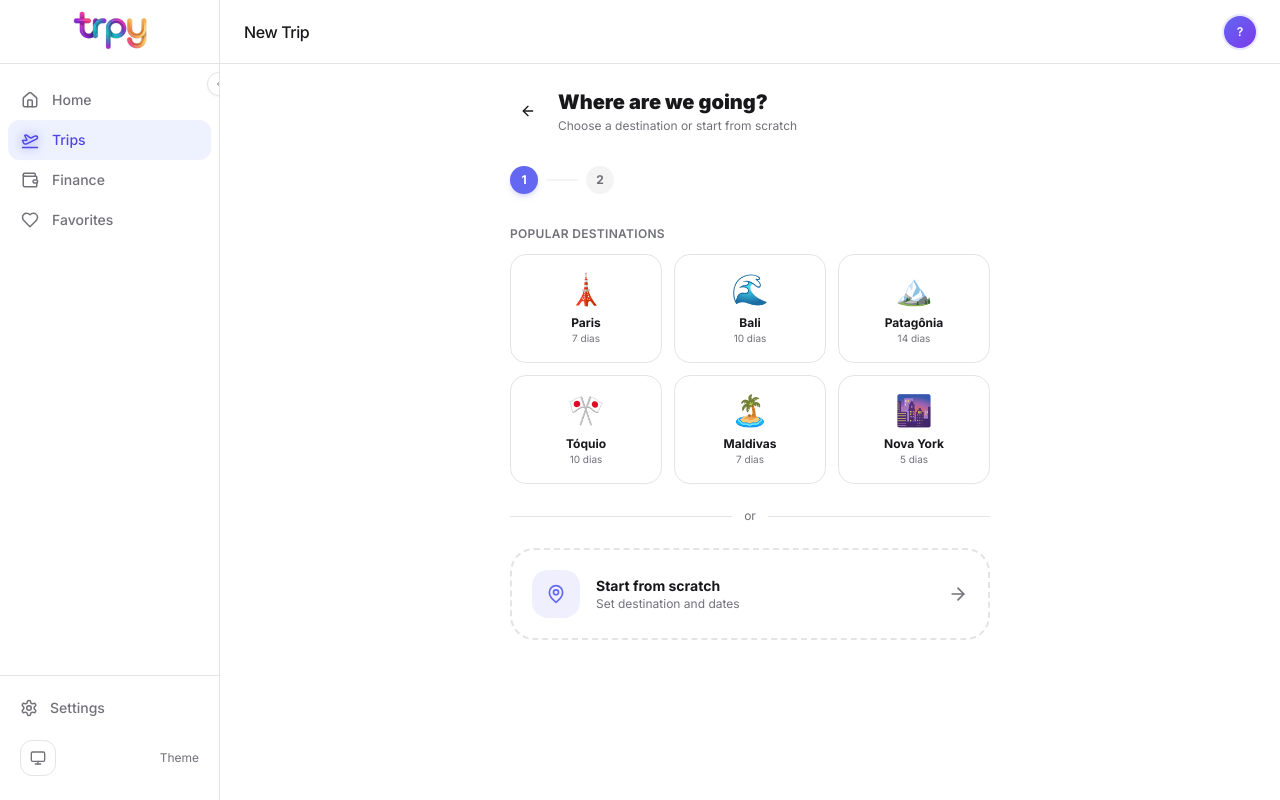
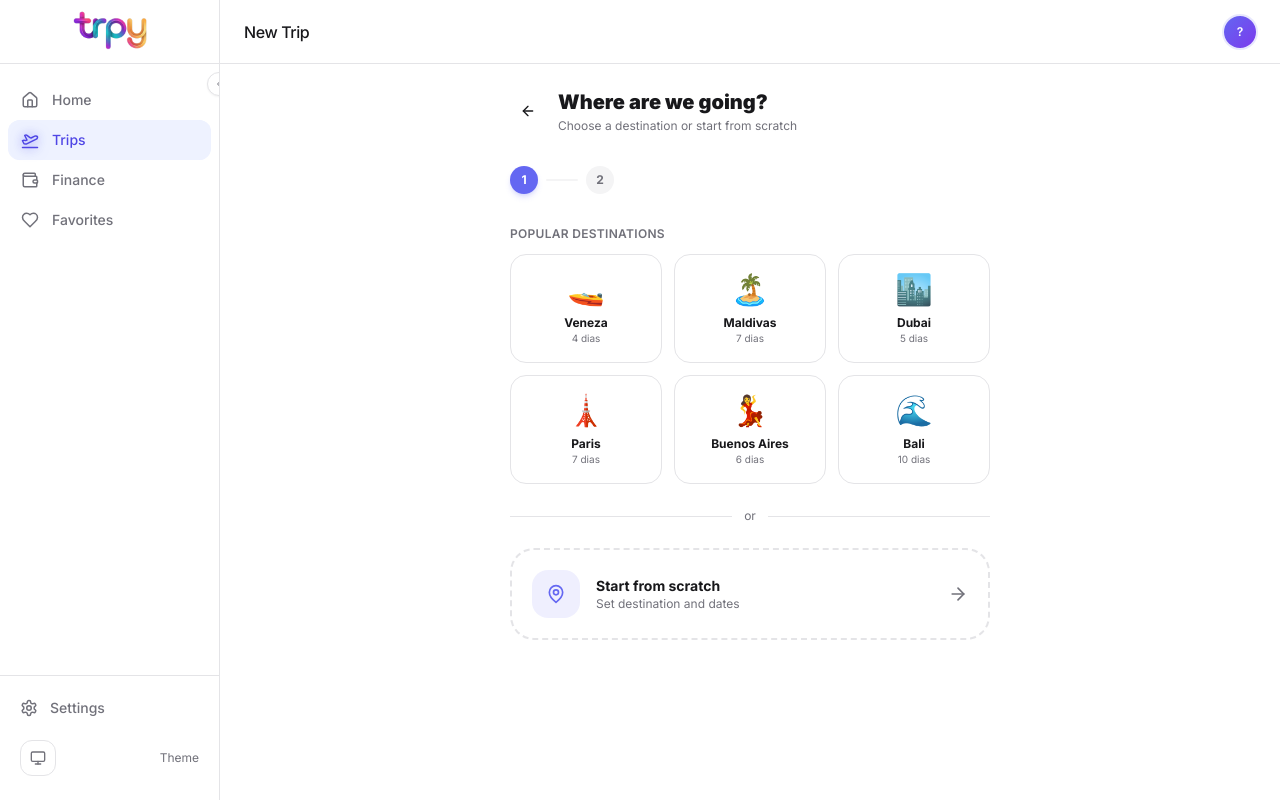
Before and after one commit to nandopandp-cloud/trpy, a Next.js app in the folder apps/web/: page /dashboard/trips/new in a window 1280 px wide. Built offline with nearby package versions, Linux system fonts and the light colour scheme; no server answers; a web font is replaced by a local one.

Commit message:
new-trip

```diff
--- a/apps/web/app/dashboard/trips/new/page.tsx
+++ b/apps/web/app/dashboard/trips/new/page.tsx
@@ -1,30 +1,27 @@
 'use client';
 
-import { useState } from 'react';
+import { useState, useMemo } from 'react';
 import { useRouter } from 'next/navigation';
 import { motion, AnimatePresence } from 'framer-motion';
 import { ArrowLeft, ArrowRight, Check, MapPin, Calendar, Wallet, Sparkles } from 'lucide-react';
+import { addDays, format } from 'date-fns';
 import { toast } from 'sonner';
 import { useCreateTrip } from '@/hooks/useTrips';
 import { TripForm, type TripFormValues } from '@/components/trips/trip-form';
 import { Button } from '@/components/ui/button';
 import { cn } from '@/lib/utils';
 import { useLocale, t } from '@/lib/i18n';
-
-const INSPIRATIONS = [
-  { emoji: '🗼', label: 'Paris', desc: '7 dias' },
-  { emoji: '🌊', label: 'Bali', desc: '10 dias' },
-  { emoji: '🏔️', label: 'Patagônia', desc: '14 dias' },
-  { emoji: '🎌', label: 'Tóquio', desc: '10 dias' },
-  { emoji: '🏝️', label: 'Maldivas', desc: '7 dias' },
-  { emoji: '🌆', label: 'Nova York', desc: '5 dias' },
-];
+import { getRandomDestinations, type DestinationTemplate } from '@/lib/destination-templates';
 
 export default function NewTripPage() {
   const router = useRouter();
   const [locale] = useLocale();
   const createTrip = useCreateTrip();
   const [step, setStep] = useState<'inspire' | 'form'>('inspire');
+  const [selectedTemplate, setSelectedTemplate] = useState<DestinationTemplate | null>(null);
+
+  // Get random 6 destinations on mount
+  const inspirations = useMemo(() => getRandomDestinations(6), []);
 
   async function handleSubmit(values: TripFormValues) {
     try {
@@ -38,6 +35,16 @@ export default function NewTripPage() {
     } catch (e) {
       toast.error((e as Error).message ?? t(locale, 'new_trip.error'));
     }
+  }
+
+  function handleSelectDestination(template: DestinationTemplate) {
+    const tomorrow = addDays(new Date(), 1);
+    const endDate = addDays(tomorrow, template.durationDays);
+
+    setSelectedTemplate({
+      ...template,
+    });
+    setStep('form');
   }
 
   return (
@@ -105,21 +112,21 @@ export default function NewTripPage() {
                   {t(locale, 'new_trip.popular')}
                 </p>
                 <div className="grid grid-cols-3 gap-3">
-                  {INSPIRATIONS.map((ins, i) => (
+                  {inspirations.map((template, i) => (
                     <motion.button
-                      key={ins.label}
+                      key={template.id}
                       initial={{ opacity: 0, scale: 0.9 }}
                       animate={{ opacity: 1, scale: 1 }}
                       transition={{ delay: i * 0.05 }}
                       whileHover={{ y: -3 }}
                       whileTap={{ scale: 0.95 }}
-                      onClick={() => setStep('form')}
+                      onClick={() => handleSelectDestination(template)}
                       className="flex flex-col items-center gap-2 p-4 rounded-2xl border border-border bg-card hover:border-primary/40 hover:bg-primary/5 transition-all group"
                     >
-                      <span className="text-3xl group-hover:scale-110 transition-transform">{ins.emoji}</span>
+                      <span className="text-3xl group-hover:scale-110 transition-transform">{template.emoji}</span>
                       <div className="text-center">
-                        <p className="text-xs font-bold text-foreground">{ins.label}</p>
-                        <p className="text-[10px] text-muted-foreground">{ins.desc}</p>
+                        <p className="text-xs font-bold text-foreground">{template.label}</p>
+                        <p className="text-[10px] text-muted-foreground">{template.durationDays} dias</p>
                       </div>
                     </motion.button>
                   ))}
@@ -163,7 +170,30 @@ export default function NewTripPage() {
               transition={{ duration: 0.25 }}
             >
               <div className="rounded-3xl border border-border bg-card p-6 shadow-card">
-                <TripForm onSubmit={handleSubmit} submitLabel={t(locale, 'trips.create')} />
+                {selectedTemplate && (
+                  <div className="mb-6 p-4 rounded-2xl bg-primary/10 border border-primary/20 flex items-start gap-3">
+                    <span className="text-3xl">{selectedTemplate.emoji}</span>
+                    <div className="flex-1 min-w-0">
+                      <p className="font-semibold text-foreground text-sm">{selectedTemplate.label}</p>
+                      <p className="text-xs text-muted-foreground mt-1 line-clamp-2">{selectedTemplate.description}</p>
+                    </div>
+                  </div>
+                )}
+                <TripForm
+                  defaultValues={selectedTemplate ? {
+                    destination: selectedTemplate.label,
+                    title: selectedTemplate.suggestedTitle,
+                    description: selectedTemplate.description,
+                    budget: selectedTemplate.suggestedBudget,
+                    currency: selectedTemplate.currency,
+                    startDate: format(addDays(new Date(), 1), 'yyyy-MM-dd'),
+                    endDate: format(addDays(new Date(), 1 + selectedTemplate.durationDays), 'yyyy-MM-dd'),
+                  } : {
+                    currency: 'BRL',
+                  }}
+                  onSubmit={handleSubmit}
+                  submitLabel={t(locale, 'trips.create')}
+                />
               </div>
             </motion.div>
           )}
--- /dev/null
+++ b/apps/web/lib/destination-templates.ts
@@ -0,0 +1,142 @@
+export interface DestinationTemplate {
+  id: string;
+  label: string;
+  emoji: string;
+  suggestedTitle: string;
+  description: string;
+  durationDays: number;
+  suggestedBudget: number;
+  currency: string;
+}
+
+export const DESTINATION_TEMPLATES: DestinationTemplate[] = [
+  {
+    id: 'paris',
+    label: 'Paris',
+    emoji: '🗼',
+    suggestedTitle: 'Uma semana em Paris',
+    description: 'Explore a Cidade Luz com seus pontos turísticos icônicos, museus de classe mundial e culinária excepcional.',
+    durationDays: 7,
+    suggestedBudget: 3500,
+    currency: 'BRL',
+  },
+  {
+    id: 'bali',
+    emoji: '🌊',
+    label: 'Bali',
+    suggestedTitle: 'Férias em Bali',
+    description: 'Relaxe em praias paradisíacas, templos antigos e vilas tradicionais balinesas. Perfeito para meditação e aventura.',
+    durationDays: 10,
+    suggestedBudget: 4500,
+    currency: 'BRL',
+  },
+  {
+    id: 'patagonia',
+    emoji: '🏔️',
+    label: 'Patagônia',
+    suggestedTitle: 'Aventura na Patagônia',
+    description: 'Trekking em montanhas espetaculares, glaciares azuis e paisagens selvagens entre Chile e Argentina.',
+    durationDays: 14,
+    suggestedBudget: 5000,
+    currency: 'BRL',
+  },
+  {
+    id: 'tokyo',
+    emoji: '🎌',
+    label: 'Tóquio',
+    suggestedTitle: 'Descobrindo Tóquio',
+    description: 'Mergulhe na modernidade futurista e tradição milenar, anime, gastronomia única e tecnologia de ponta.',
+    durationDays: 10,
+    suggestedBudget: 4000,
+    currency: 'BRL',
+  },
+  {
+    id: 'maldives',
+    emoji: '🏝️',
+    label: 'Maldivas',
+    suggestedTitle: 'Paraíso nas Maldivas',
+    description: 'Resort sobre a água, mergulho em corais coloridos, águas cristalinas e total desconexão do mundo.',
+    durationDays: 7,
+    suggestedBudget: 7000,
+    currency: 'BRL',
+  },
+  {
+    id: 'newyork',
+    emoji: '🌆',
+    label: 'Nova York',
+    suggestedTitle: 'Nova York, Nova York',
+    description: 'A cidade que nunca dorme: arranha-céus, Broadway, museus, parques e energia contagiante 24/7.',
+    durationDays: 5,
+    suggestedBudget: 3000,
+    currency: 'BRL',
+  },
+  {
+    id: 'barcelona',
+    emoji: '🏖️',
+    label: 'Barcelona',
+    suggestedTitle: 'Verão em Barcelona',
+    description: 'Arquitetura de Gaudí, praias do Mediterrâneo, tapas deliciosas e vibrante vida noturna.',
+    durationDays: 6,
+    suggestedBudget: 3200,
+    currency: 'BRL',
+  },
+  {
+    id: 'dubai',
+    emoji: '🏙️',
+    label: 'Dubai',
+    suggestedTitle: 'Luxo em Dubai',
+    description: 'Deserto dourado, shopping de luxo, praias artificiais e arquitetura futurista no coração do Golfo Pérsico.',
+    durationDays: 5,
+    suggestedBudget: 4500,
+    currency: 'BRL',
+  },
+  {
+    id: 'buenosaires',
+    emoji: '💃',
+    label: 'Buenos Aires',
+    suggestedTitle: 'Tango em Buenos Aires',
+    description: 'A Paris sul-americana com arquitetura elegante, tango ao vivo, vinhos argentinosde qualidade e carne suculenta.',
+    durationDays: 6,
+    suggestedBudget: 2800,
+    currency: 'BRL',
+  },
+  {
+    id: 'veneza',
+    emoji: '🚤',
+    label: 'Veneza',
+    suggestedTitle: 'Roteiro Veneza',
+    description: 'Canais pitorescos, gôndolas românticas, basílica de São Marcos e a magia das ruas medievais água.',
+    durationDays: 4,
+    suggestedBudget: 2500,
+    currency: 'BRL',
+  },
+  {
+    id: 'tailandia',
+    emoji: '🏯',
+    label: 'Tailândia',
+    suggestedTitle: 'Exploração na Tailândia',
+    description: 'Templos dourados, ilhas tropicais, Bangkok vibrante, gastronomia picante e povo caloroso.',
+    durationDays: 10,
+    suggestedBudget: 3500,
+    currency: 'BRL',
+  },
+  {
+    id: 'iceland',
+    emoji: '🌋',
+    label: 'Islândia',
+    suggestedTitle: 'Maravilhas da Islândia',
+    description: 'Cachoeiras espetaculares, geleiras, auroras boreais, fontes geotermais e paisagem lunar.',
+    durationDays: 8,
+    suggestedBudget: 5500,
+    currency: 'BRL',
+  },
+];
+
+/**
+ * Get N random unique destination templates (without repetition in session)
+ */
+export function getRandomDestinations(count: number = 6, exclude: string[] = []): DestinationTemplate[] {
+  const available = DESTINATION_TEMPLATES.filter(d => !exclude.includes(d.id));
+  const shuffled = available.sort(() => Math.random() - 0.5);
+  return shuffled.slice(0, Math.min(count, available.length));
+}
```
